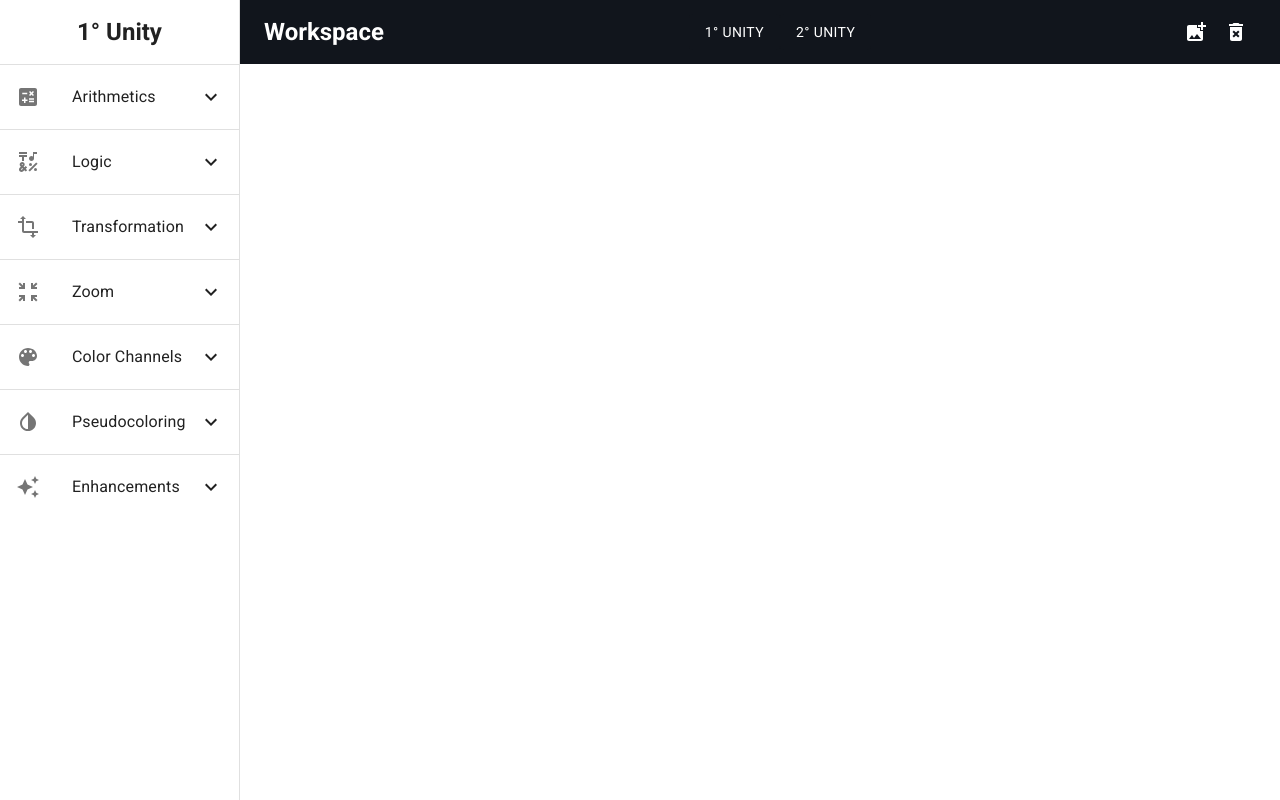
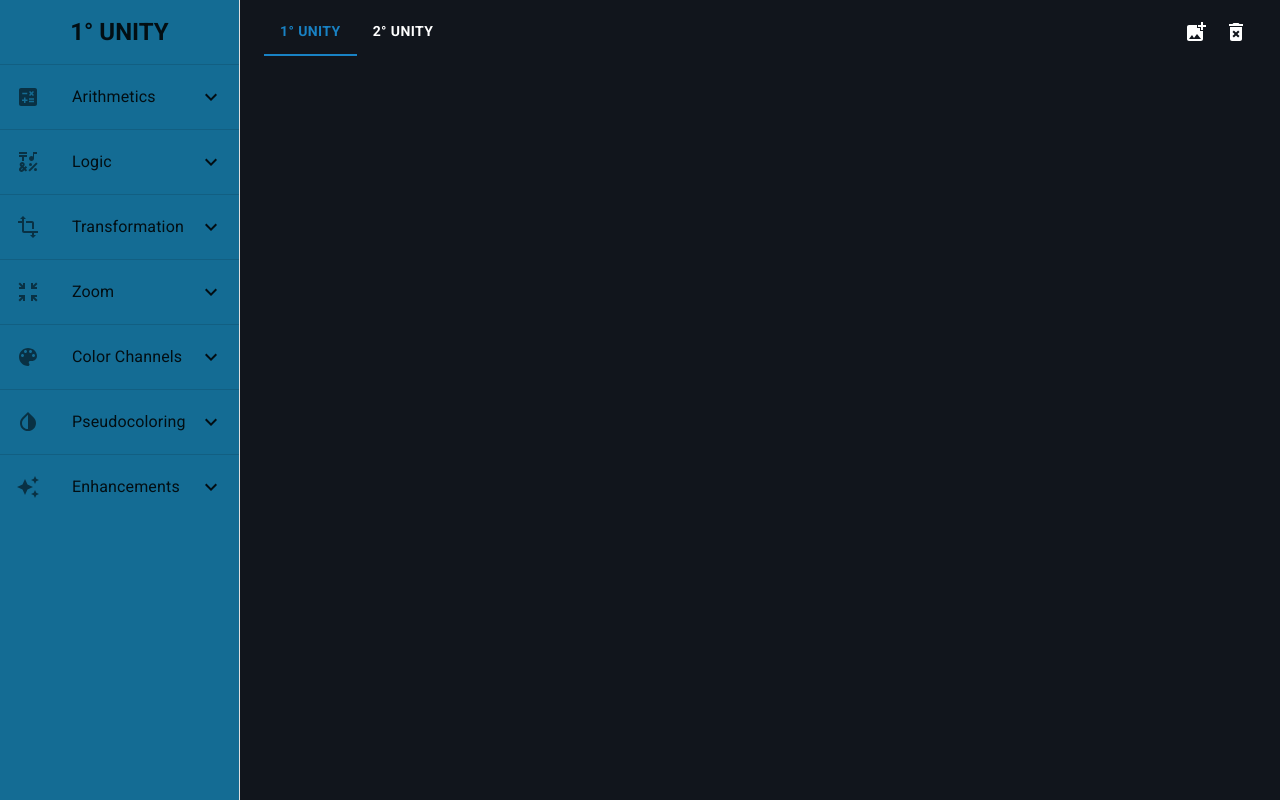
Before and after one commit to LucasPaulinoH/ImagePlayground, a React (Vite) app: page / in a window 1280 px wide. Built offline with nearby package versions, Linux system fonts and the light colour scheme.

Commit message:
FEAT: sidebar revamped

```diff
--- a/src/components/SideBar/index.tsx
+++ b/src/components/SideBar/index.tsx
@@ -18,6 +18,8 @@ import {
   Select,
   Button,
   TextField,
+  Tabs,
+  Tab,
 } from "@mui/material";
 import { useEffect, useState } from "react";
 import CalculateIcon from "@mui/icons-material/Calculate";
@@ -79,8 +81,10 @@ import DataThresholdingIcon from "@mui/icons-material/DataThresholding";
 import GroupWorkIcon from "@mui/icons-material/GroupWork";
 import { executeThresholding } from "../../utils/SecondUnityOperations/Thresholding";
 import { executeRegionSegmentation } from "../../utils/SecondUnityOperations/RegionSegmentation";
-
-const drawerWidth = 240;
+import MenuIcon from "@mui/icons-material/Menu";
+import "./styles.css";
+
+const DRAWER_WIDTH = 240;
 
 interface SideBarProps {
   window?: () => Window;
@@ -711,19 +715,19 @@ export const SideBar = (props: SideBarProps) => {
   );
 
   const firstUnitySideBar = (
-    <Box height="100vh">
+    <Box className="sidebar">
       <Toolbar
         sx={{ display: "flex", alignItems: "center", justifyContent: "center" }}
       >
         <Typography variant="h5" fontWeight="bold">
-          1° Unity
+          1° UNITY
         </Typography>
       </Toolbar>
       <Divider />
       <List>
         <ListItemButton onClick={() => setArithmeticOpen(!arithmeticOpen)}>
           <ListItemIcon>
-            <CalculateIcon />
+            <CalculateIcon className="sidebar-icon" />
           </ListItemIcon>
           <ListItemText primary="Arithmetics" />
           {arithmeticOpen ? <ExpandLess /> : <ExpandMore />}
@@ -769,7 +773,7 @@ export const SideBar = (props: SideBarProps) => {
       <List>
         <ListItemButton onClick={() => setLogicOpen(!logicOpen)}>
           <ListItemIcon>
-            <EmojiSymbolsIcon />
+            <EmojiSymbolsIcon className="sidebar-icon" />
           </ListItemIcon>
           <ListItemText primary="Logic" />
           {logicOpen ? <ExpandLess /> : <ExpandMore />}
@@ -803,7 +807,7 @@ export const SideBar = (props: SideBarProps) => {
           onClick={() => setTransformationOpen(!transformationOpen)}
         >
           <ListItemIcon>
-            <TransformIcon />
+            <TransformIcon className="sidebar-icon" />
           </ListItemIcon>
           <ListItemText primary="Transformation" />
           {transformationOpen ? <ExpandLess /> : <ExpandMore />}
@@ -878,7 +882,7 @@ export const SideBar = (props: SideBarProps) => {
       <List>
         <ListItemButton onClick={() => setZoomOpen(!zoomOpen)}>
           <ListItemIcon>
-            <ZoomInMapIcon />
+            <ZoomInMapIcon className="sidebar-icon" />
           </ListItemIcon>
           <ListItemText primary="Zoom" />
           {zoomOpen ? <ExpandLess /> : <ExpandMore />}
@@ -932,7 +936,7 @@ export const SideBar = (props: SideBarProps) => {
           onClick={() => setColorChannelsOpen(!colorChannelsOpen)}
         >
           <ListItemIcon>
-            <ColorLensIcon />
+            <ColorLensIcon className="sidebar-icon" />
           </ListItemIcon>
           <ListItemText primary="Color Channels" />
           {colorChannelsOpen ? <ExpandLess /> : <ExpandMore />}
@@ -984,7 +988,7 @@ export const SideBar = (props: SideBarProps) => {
           onClick={() => setPseudocoloringOpen(!pseudocoloringOpen)}
         >
           <ListItemIcon>
-            <InvertColorsIcon />
+            <InvertColorsIcon className="sidebar-icon" />
           </ListItemIcon>
           <ListItemText primary="Pseudocoloring" />
           {pseudocoloringOpen ? <ExpandLess /> : <ExpandMore />}
@@ -1018,7 +1022,7 @@ export const SideBar = (props: SideBarProps) => {
       <List>
         <ListItemButton onClick={() => setEnhancementsOpen(!enhancementsOpen)}>
           <ListItemIcon>
-            <AutoAwesomeIcon />
+            <AutoAwesomeIcon className="sidebar-icon" />
           </ListItemIcon>
           <ListItemText primary="Enhancements" />
           {enhancementsOpen ? <ExpandLess /> : <ExpandMore />}
@@ -1093,7 +1097,7 @@ export const SideBar = (props: SideBarProps) => {
         sx={{ display: "flex", alignItems: "center", justifyContent: "center" }}
       >
         <Typography variant="h5" fontWeight="bold">
-          2° Unity
+          2° UNITY
         </Typography>
       </Toolbar>
 
@@ -1101,7 +1105,7 @@ export const SideBar = (props: SideBarProps) => {
       <List>
         <ListItemButton onClick={() => setGamaAndEqOpen(!gamaAndEqOpen)}>
           <ListItemIcon>
-            <EqualizerIcon />
+            <EqualizerIcon className="sidebar-icon" />
           </ListItemIcon>
           <ListItemText primary="Gama & equalization" />
           {gamaAndEqOpen ? <ExpandLess /> : <ExpandMore />}
@@ -1147,7 +1151,7 @@ export const SideBar = (props: SideBarProps) => {
       <List>
         <ListItemButton onClick={() => setBitSlicingOpen(!bitSlicingOpen)}>
           <ListItemIcon>
-            <LayersIcon />
+            <LayersIcon className="sidebar-icon" />
           </ListItemIcon>
           <ListItemText primary="Bit slicing" />
           {bitSlicingOpen ? <ExpandLess /> : <ExpandMore />}
@@ -1179,7 +1183,7 @@ export const SideBar = (props: SideBarProps) => {
       <List>
         <ListItemButton onClick={() => setFiltersOpen(!filtersOpen)}>
           <ListItemIcon>
-            <PhotoFilterIcon />
+            <PhotoFilterIcon className="sidebar-icon" />
           </ListItemIcon>
           <ListItemText primary="Filters" />
           {filtersOpen ? <ExpandLess /> : <ExpandMore />}
@@ -1238,7 +1242,7 @@ export const SideBar = (props: SideBarProps) => {
       <List>
         <ListItemButton onClick={() => setDotDetectionOpen(!dotDetectionOpen)}>
           <ListItemIcon>
-            <WorkspacesIcon />
+            <WorkspacesIcon className="sidebar-icon" />
           </ListItemIcon>
           <ListItemText primary="Dot detection" />
           {dotDetectionOpen ? <ExpandLess /> : <ExpandMore />}
@@ -1272,7 +1276,7 @@ export const SideBar = (props: SideBarProps) => {
           onClick={() => setLineDetectionOpen(!lineDetectionOpen)}
         >
           <ListItemIcon>
-            <GridGoldenratioIcon />
+            <GridGoldenratioIcon className="sidebar-icon" />
           </ListItemIcon>
           <ListItemText primary="Line detection" />
           {lineDetectionOpen ? <ExpandLess /> : <ExpandMore />}
@@ -1323,7 +1327,7 @@ export const SideBar = (props: SideBarProps) => {
           onClick={() => setBorderDetectionOpen(!borderDetectionOpen)}
         >
           <ListItemIcon>
-            <BorderStyleIcon />
+            <BorderStyleIcon className="sidebar-icon" />
           </ListItemIcon>
           <ListItemText primary="Border detection" />
           {borderDetectionOpen ? <ExpandLess /> : <ExpandMore />}
@@ -1399,7 +1403,7 @@ export const SideBar = (props: SideBarProps) => {
       <List>
         <ListItemButton onClick={() => setThresholdingOpen(!thresholdingOpen)}>
           <ListItemIcon>
-            <DataThresholdingIcon />
+            <DataThresholdingIcon className="sidebar-icon" />
           </ListItemIcon>
           <ListItemText primary="Thresholding" />
           {thresholdingOpen ? <ExpandLess /> : <ExpandMore />}
@@ -1457,7 +1461,7 @@ export const SideBar = (props: SideBarProps) => {
           onClick={() => setRegionSegmentationOpen(!regionSegmentationOpen)}
         >
           <ListItemIcon>
-            <GroupWorkIcon />
+            <GroupWorkIcon className="sidebar-icon" />
           </ListItemIcon>
           <ListItemText primary="Region segmentation" />
           {regionSegmentationOpen ? <ExpandLess /> : <ExpandMore />}
@@ -1511,8 +1515,8 @@ export const SideBar = (props: SideBarProps) => {
       <AppBar
         position="fixed"
         sx={{
-          width: { sm: `calc(100% - ${drawerWidth}px)` },
-          ml: { sm: `${drawerWidth}px` },
+          width: { sm: `calc(100% - ${DRAWER_WIDTH}px)` },
+          ml: { sm: `${DRAWER_WIDTH}px` },
           backgroundColor: "#11151C",
           boxShadow: "none",
           border: "none",
@@ -1525,24 +1529,31 @@ export const SideBar = (props: SideBarProps) => {
             alignItems: "center",
           }}
         >
-          <Typography variant="h5" noWrap component="div" fontWeight="bold">
-            Workspace
-          </Typography>
+          <IconButton
+            onClick={() => setMobileOpen(!mobileOpen)}
+            sx={{ display: { xs: "block", sm: "none" } }}
+          >
+            <MenuIcon sx={{ fill: "#fff" }} />
+          </IconButton>
           <Box>
-            <Button
-              variant="contained"
-              disableElevation
-              onClick={() => setSelectedUnity(0)}
-            >
-              1° unity
-            </Button>
-            <Button
-              variant="contained"
-              disableElevation
-              onClick={() => setSelectedUnity(1)}
-            >
-              2° unity
-            </Button>
+            <Tabs
+              centered
+              value={selectedUnity}
+              textColor="secondary"
+              indicatorColor="secondary"
+              onChange={(_, newValue) => setSelectedUnity(newValue)}
+            >
+              <Tab
+                label="1° UNITY"
+                value={0}
+                sx={{ color: "#fff", fontWeight: "bold" }}
+              />
+              <Tab
+                label="2° UNITY"
+                value={1}
+                sx={{ color: "#fff", fontWeight: "bold" }}
+              />
+            </Tabs>
           </Box>
           <Box display="flex" alignItems="center">
             <Box>
@@ -1580,21 +1591,16 @@ export const SideBar = (props: SideBarProps) => {
           </Box>
         </Toolbar>
       </AppBar>
-      <Box
-        component="nav"
-        sx={{ width: { sm: drawerWidth }, flexShrink: { sm: 0 } }}
-        aria-label="mailbox folders"
-      >
+      <Box sx={{ width: { sm: DRAWER_WIDTH }, flexShrink: { sm: 0 } }}>
         <Drawer
           container={container}
-          variant="temporary"
           open={mobileOpen}
           onClose={handleDrawerToggle}
           sx={{
             display: { xs: "block", sm: "none" },
             "& .MuiDrawer-paper": {
               boxSizing: "border-box",
-              width: drawerWidth,
+              width: DRAWER_WIDTH,
             },
           }}
         >
@@ -1606,7 +1612,7 @@ export const SideBar = (props: SideBarProps) => {
             display: { xs: "none", sm: "block" },
             "& .MuiDrawer-paper": {
               boxSizing: "border-box",
-              width: drawerWidth,
+              width: DRAWER_WIDTH,
             },
           }}
           open
@@ -1615,11 +1621,9 @@ export const SideBar = (props: SideBarProps) => {
         </Drawer>
       </Box>
       <Box
-        component="main"
         sx={{
-          flexGrow: 1,
-          p: 3,
-          width: { sm: `calc(100% - ${drawerWidth}px)` },
+          mt: "40px ",
+          width: { sm: `calc(100% - ${DRAWER_WIDTH}px)` },
         }}
       >
         {props.content}
--- /dev/null
+++ b/src/components/SideBar/styles.css
@@ -0,0 +1,9 @@
+.sidebar {
+  height: 100vh;
+  background-color: #146c94;
+  border: none;
+}
+
+.sidebar-icon {
+  fill: #f6f1f1;
+}
--- a/src/index.css
+++ b/src/index.css
@@ -1,13 +1,13 @@
-@import url('https://fonts.googleapis.com/css2?family=Roboto:wght@100;400;700&display=swap');
+@import url("https://fonts.googleapis.com/css2?family=Roboto:wght@100;400;700&display=swap");
 
 :root {
-  font-family: 'Roboto', sans-serif;
+  font-family: "Roboto", sans-serif;
   line-height: 1.5;
   font-weight: 400;
 
   color-scheme: light dark;
-  color: #F4F3EE;
-  background-color: #11151C;
+  color: #f4f3ee;
+  background-color: #11151c;
 
   font-synthesis: none;
   text-rendering: optimizeLegibility;
@@ -16,20 +16,12 @@
   -webkit-text-size-adjust: 100%;
 }
 
-a {
-  font-weight: 500;
-  color: #646cff;
-  text-decoration: inherit;
-}
-a:hover {
-  color: #535bf2;
-}
-
 body {
   margin: 0;
   display: flex;
   min-width: 320px;
   min-height: 100vh;
+  scroll-behavior: smooth;
 }
 
 h1 {
@@ -48,23 +40,20 @@ button {
   cursor: pointer;
   transition: border-color 0.25s;
 }
-button:hover {
-  border-color: #646cff;
-}
-button:focus,
-button:focus-visible {
-  outline: 4px auto -webkit-focus-ring-color;
+
+::-webkit-scrollbar {
+  max-width: 5px;
 }
 
-@media (prefers-color-scheme: light) {
-  :root {
-    color: #213547;
-    background-color: #ffffff;
-  }
-  a:hover {
-    color: #747bff;
-  }
-  button {
-    background-color: #f9f9f9;
-  }
+::-webkit-scrollbar-track {
+  background: #f1f1f1;
 }
+
+::-webkit-scrollbar-thumb {
+  background: #1982C4;
+  border-radius: 15px;
+}
+
+::-webkit-scrollbar-thumb:hover {
+  background: #11151C;
+}
--- a/src/pages/Home/index.tsx
+++ b/src/pages/Home/index.tsx
@@ -7,8 +7,6 @@ import { convertPGMDataToCanvas } from "../../utils/Conversions";
 export const Home = () => {
   const [images, setImages] = useState<HTMLCanvasElement[]>([]);
   const [selectedImages, setSelectedImages] = useState<HTMLCanvasElement[]>([]);
-
-  //ajsbj
 
   const inputRef = useRef<HTMLInputElement>(null);
 
@@ -123,6 +121,9 @@ export const Home = () => {
                 alt={`Image`}
                 style={{
                   borderRadius: 1,
+                  width: "400px",
+                  height: "300px",
+                  objectFit: "cover",
                 }}
               />
             </Button>
--- a/src/theme.tsx
+++ b/src/theme.tsx
@@ -8,8 +8,8 @@ export const theme = createTheme({
     secondary: {
       main: "#1982C4",
     },
-    error:{
-        main: "#FF595E"
+    error: {
+      main: "#FF595E",
     },
   },
 });
--- a/src/utils/FirstUnityOperations/Arithmetic.ts
+++ b/src/utils/FirstUnityOperations/Arithmetic.ts
@@ -1,4 +1,3 @@
-// @ts-nocheck
 import { ArithmeticOperation } from "../../types";
 import { extractCanvasImageMatrix } from "../usualFunctions";
 
--- a/src/utils/FirstUnityOperations/ColorChannels.ts
+++ b/src/utils/FirstUnityOperations/ColorChannels.ts
@@ -1,4 +1,3 @@
-// @ts-nocheck
 import { ColorChannel, RgbConversion } from "../../types";
 import { extractCanvasImageMatrix as extractMatrixFromCanvasImage } from "../usualFunctions";
 
--- a/src/utils/usualFunctions.ts
+++ b/src/utils/usualFunctions.ts
@@ -1,4 +1,3 @@
-// @ts-nocheck
 const GUIDE_HEIGHT = 8;
 
 export const extractCanvasImageMatrix = (
```
